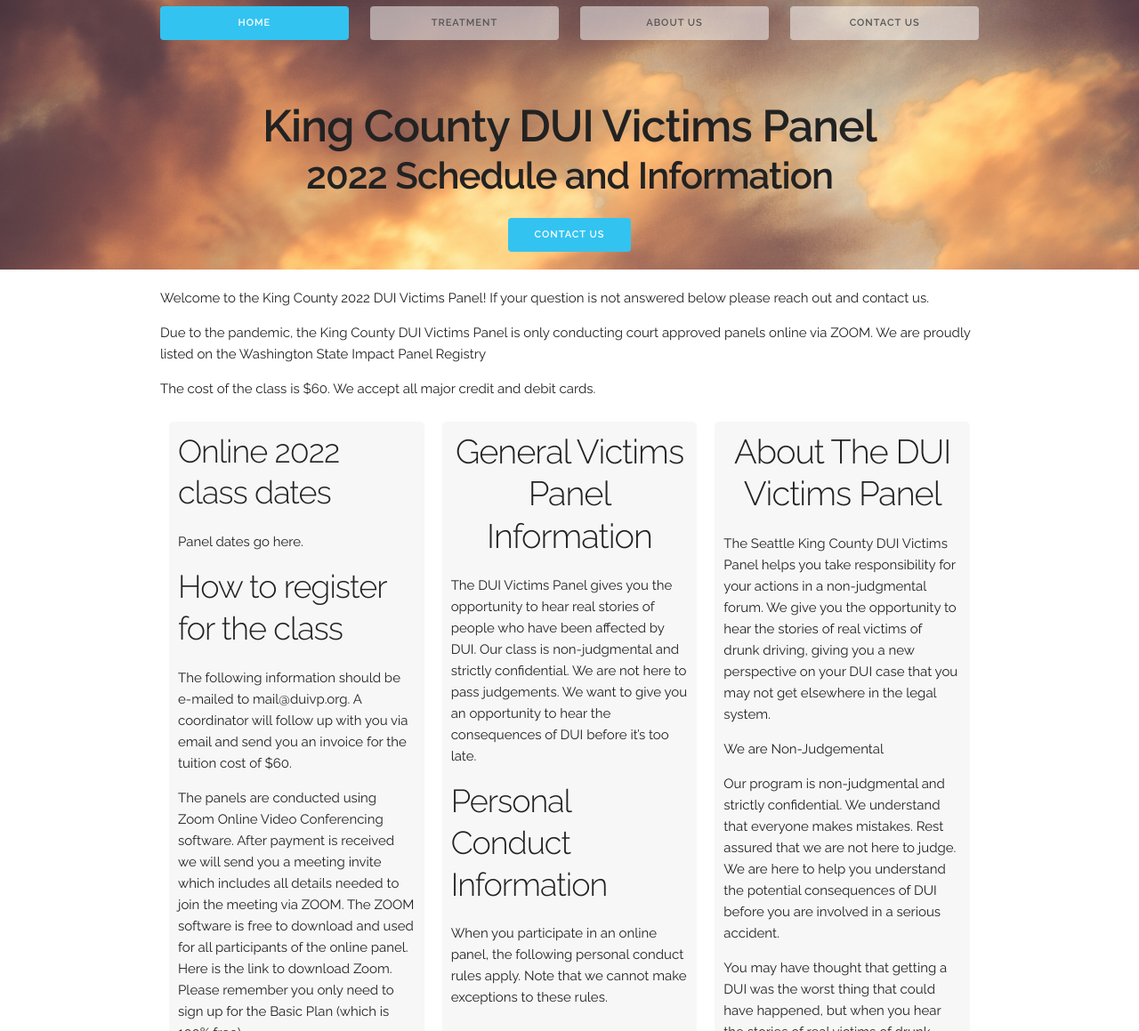
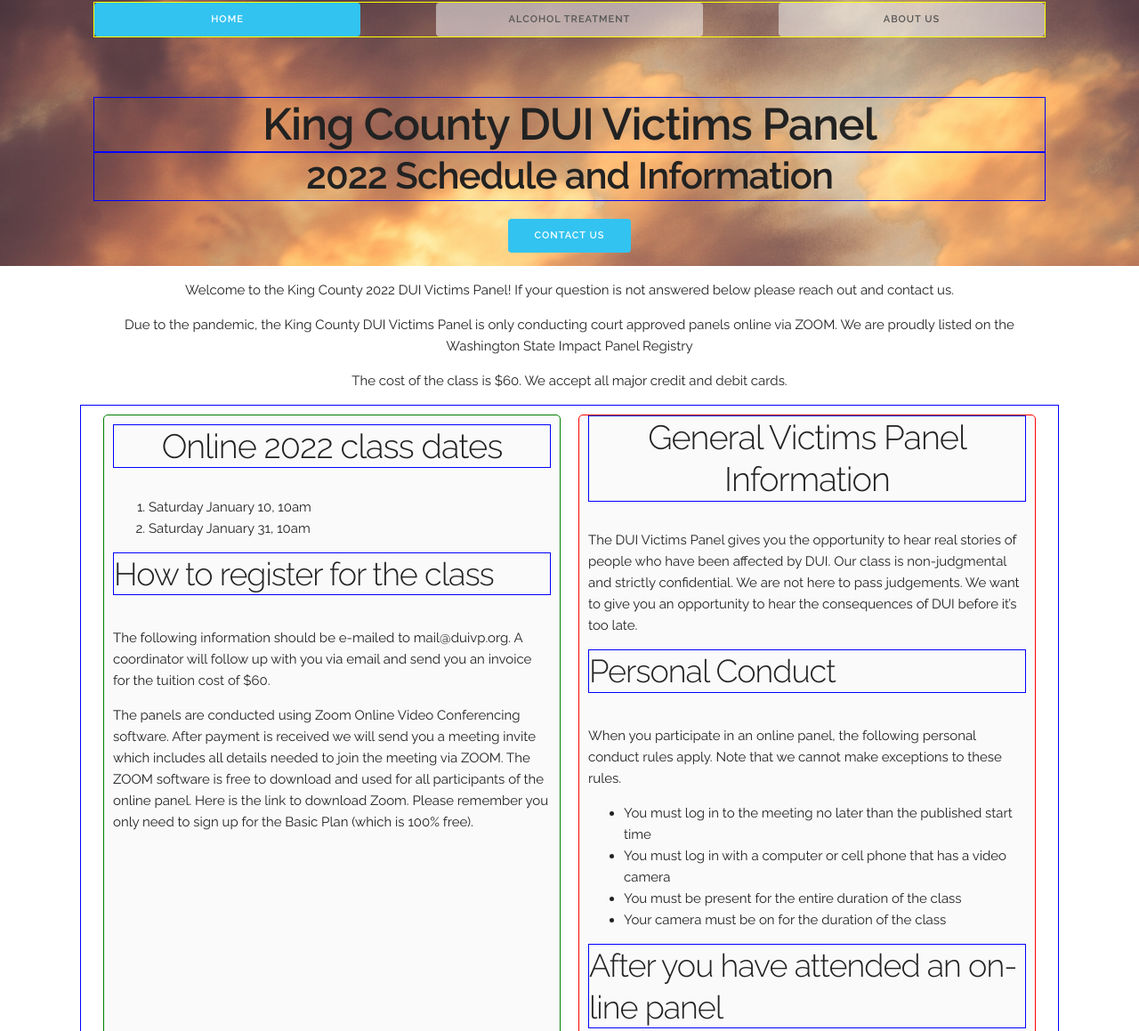
Before and after one commit to davido84/panel, a plain HTML site: page index.html in a window 1280 px wide. Shown: the part 13-1172 px from the top of the page at 89% size. Drawn offline with Linux system fonts and the light colour scheme.

```diff
--- a/css/base.css
+++ b/css/base.css
@@ -380,7 +380,8 @@ body {
 –––––––––––––––––––––––––––––––––––––––––––––––––– */
 h1, h2, h3, h4, h5, h6 {
   margin-top: 0;
-  margin-bottom: 2rem;
+  border: 1px solid blue;
+  *margin-bottom: 2rem;
   font-weight: 300; }
 h1 { font-size: 4.0rem; line-height: 1.2;  letter-spacing: -.1rem;}
 h2 { font-size: 3.6rem; line-height: 1.25; letter-spacing: -.1rem; }
@@ -482,11 +483,7 @@ body {
   background-size: cover;
 }
 
-.section {
-  max-width: 960px;
-  margin: 0 auto;
-  padding: 20px;
-}
+
 .nav a {
   padding-left: 0;
   padding-right: 0;
--- a/css/custom.css
+++ b/css/custom.css
@@ -1,55 +1,60 @@
 .nav, .boxes, .footer, .footer form{
-    display: -webkit-flex;
     display: flex;
-    -webkit-flex-flow: row wrap;
     flex-flow: row wrap;
 }
 .nav {
-    -webkit-justify-content: space-between;
     justify-content: space-between;
+    border: 1px solid yellow;
 }
 .nav a {
-    width: 23%;
+    width: 28%;
 }
 .boxes div {
-    -webkit-flex: 1 1 250px;
-    flex: 1 1 250px;
+    flex-grow: 1;
+    flex-shrink: 1;
+    flex-basis: 350px;
     margin: 10px;
     border-radius: 5px;
     padding: 10px 10px 0 10px;
-    background-color: rgba(0,0,0,.03);
-    display: -webkit-flex;
-    display: flex;
-    -webkit-flex-flow: column;
+    background-color: rgba(0,0,0,.02);
     flex-flow: column;
 }
-.boxes .more {
-    margin-top: auto;
+
+.section {
+    max-width: 1100px;
+    margin: 0 auto;
+    padding: 15px;
 }
+
+.section .info {
+    /*flex: 1 1 500px;*/
+    border: 1px solid red;
+}
+
+.section .schedule {
+    border: 1px solid green;
+}
+.intro {
+    text-align: center;
+}
+
+.boxes {
+    border: 1px solid blue;
+}
+
 .footer .copyright {
-    -webkit-flex: 2 1 500px;
     flex: 2 1 500px;
     margin-right: 30px;
+    text-align: center;
+    border: 1px solid green;
 }
-.footer .signup {
-    -webkit-flex: 1 1 250px;
-    flex: 1 1 250px;
+
+.footer {
+    border: 1px solid purple;
 }
-.signup label {
-    width: 100%;
-}
-.signup input[type="email"] {
-    border-radius: 4px 0 0 4px;
-    -webkit-flex: 1;
-    flex: 1;
-}
-.signup input[type="submit"] {
-    border-radius: 0 4px 4px 0;
-    padding: 0 10px;
-}
+
 @media (max-width: 500px) {
     .nav {
-        -webkit-flex-flow: column;
         flex-flow: column;
     }
     .nav a {
--- a/index.html
+++ b/index.html
@@ -11,14 +11,13 @@
     <link rel="stylesheet" href="css/custom.css">
 </head>
 <body>
-<!-- top section -->
+
 <div class="header">
     <div class="section">
         <div class="nav">
             <a class="button button-primary" href="#">Home</a>
-            <a class="button" href="#">Treatment</a>
+            <a class="button" href="#">Alcohol Treatment</a>
             <a class="button" href="#">About Us</a>
-            <a class="button" href="#">Contact Us</a>
         </div>
         <div class="action">
             <h1>King County DUI Victims Panel</h1>
@@ -27,23 +26,23 @@
         </div>
     </div>
 </div>
-<!-- info section -->
+
 <div class="info">
-    <div class="section">
+    <div class="section intro">
         <p>Welcome to the King County 2022 DUI Victims Panel!
             If your question is not answered below please reach out and contact us.</p>
         <p>Due to the pandemic, the King County DUI Victims Panel is only
             conducting court approved panels online via ZOOM.
         We are proudly listed on the Washington State Impact Panel Registry</p>
         <p>The cost of the class is <span class="panel-cost">$60</span>. We accept all major credit and debit cards.</p>
-
     </div>
     <div class="section boxes">
-        <div> <!-- section 1 -->
-            <h3>Online 2022 class dates</h3>
-            <p>
-                Panel dates go here.
-            </p>
+        <div class="section schedule">
+            <h2>Online 2022 class dates</h2>
+                <ol>
+                <li>Saturday January 10, 10am</li>
+                <li>Saturday January 31, 10am</li>
+                </ol>
             <h3>How to register for the class</h3>
             <p>The following information should be e-mailed to mail@duivp.org.
                 A coordinator will follow up with you via email and send you an invoice for the tuition cost of $60.</p>
@@ -55,13 +54,13 @@
             </p>
             <!-- <p class="more"><a href="#" class="button">More info</a></p> -->
         </div> <!-- section 2 -->
-        <div>
+        <div class="section info">
             <h2>General Victims Panel Information</h2>
             <p>The DUI Victims Panel gives you the opportunity to hear real stories of
                 people who have been affected by DUI.
                 Our class is non-judgmental and strictly confidential. We are not here to pass judgements.
                 We want to give you an opportunity to hear the consequences of DUI before it’s too late.</p>
-            <h3>Personal Conduct Information</h3>
+            <h3>Personal Conduct</h3>
             <p>When you participate in an online panel, the following personal conduct rules apply.
                 Note that we cannot make exceptions to these rules. </p>
             <ul>
@@ -75,10 +74,8 @@
             <h3>After you have attended an on-line panel</h3>
             <p>After you have attended the online panel, we will send an electronic copy of proof of attendance to you.
                 Note that it is your responsibility to provide a copy of your form to the court and/or your attorney.</p>
-
-            <!-- <p class="more"><a href="#" class="button">More info</a></p> -->
         </div>
-        <div> <!-- section 3 -->
+        <div class="section about">
             <h2>About The DUI Victims Panel</h2>
             <p>
                 The Seattle King County DUI Victims Panel helps you take responsibility for your actions in a
@@ -100,9 +97,9 @@
                 and you will never again drink and drive. We are here to help you reconsider the
                 direction that your life is headed, so that you never drink and drive again.
             </p>
-            <!-- <p class="more"><a href="#" class="button">More info</a></p> -->
         </div>
     </div>
+
 </div>
 <!-- footer -->
 <div class="footer section">
```
